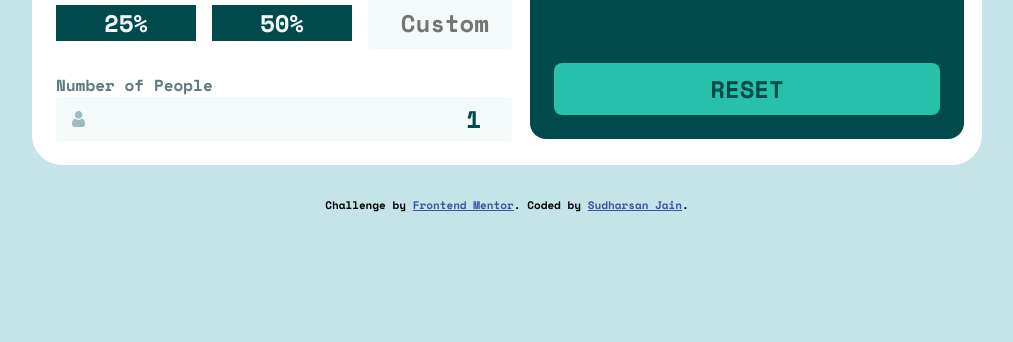
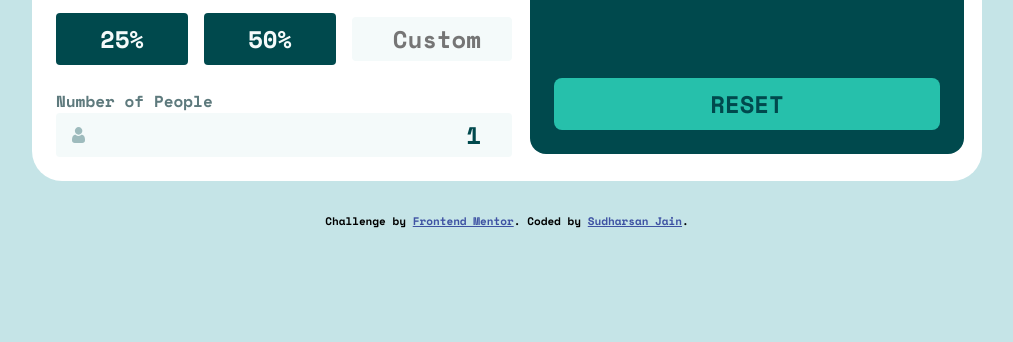
Before and after one commit to Sudarsh1010/tip-calculator-app-main, a plain HTML site: page index.html in a window 1280 px wide. Shown: the part 458-800 px from the top of the page, without its empty margins (133-1146 px from the left). Drawn offline with nearby package versions, Linux system fonts and the light colour scheme.

Commit message:
Update style.css

```diff
--- a/style.css
+++ b/style.css
@@ -91,7 +91,7 @@ body {
   background: #9fe8df;
   color: var(--Very-dark-cyan);
 }
-.tip-categories #tip-btn {
+.tip-categories .tip-btn {
   padding: 0.5rem;
   border-radius: 0.25rem;
 }
```
